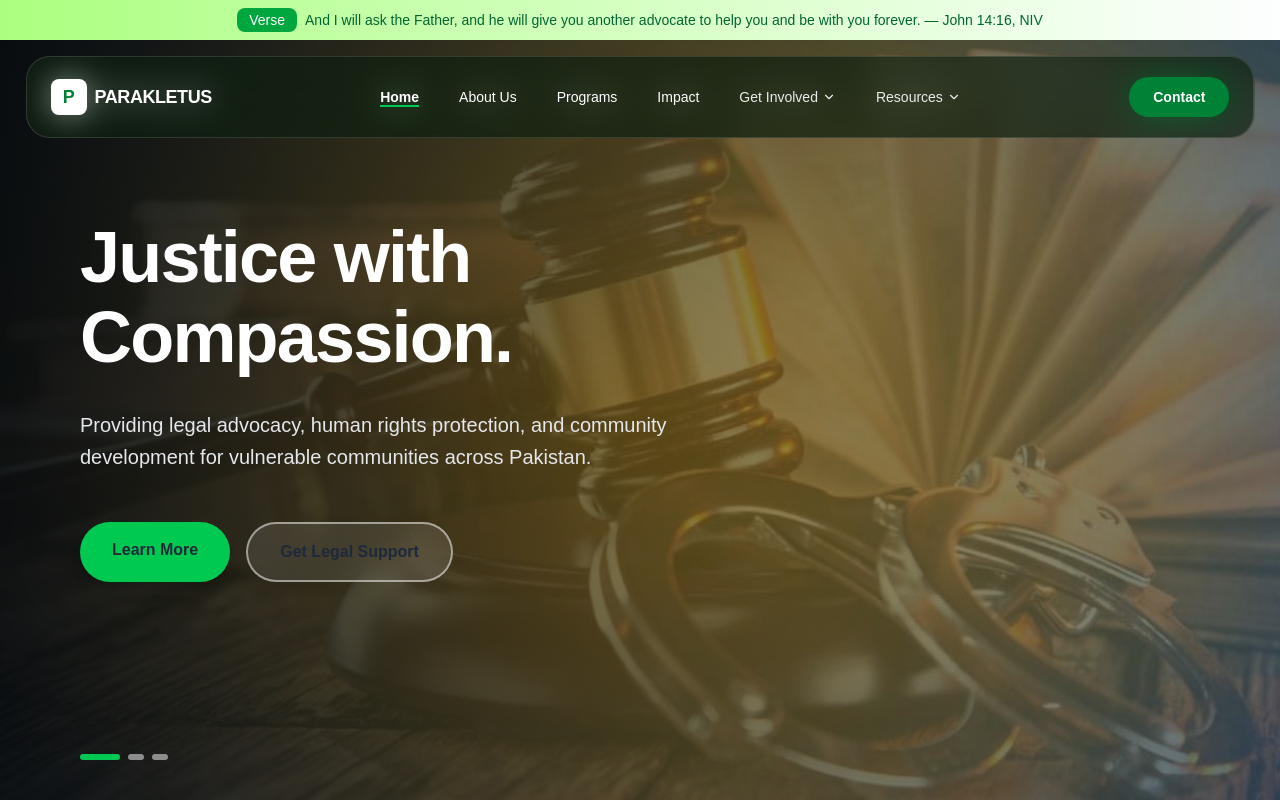
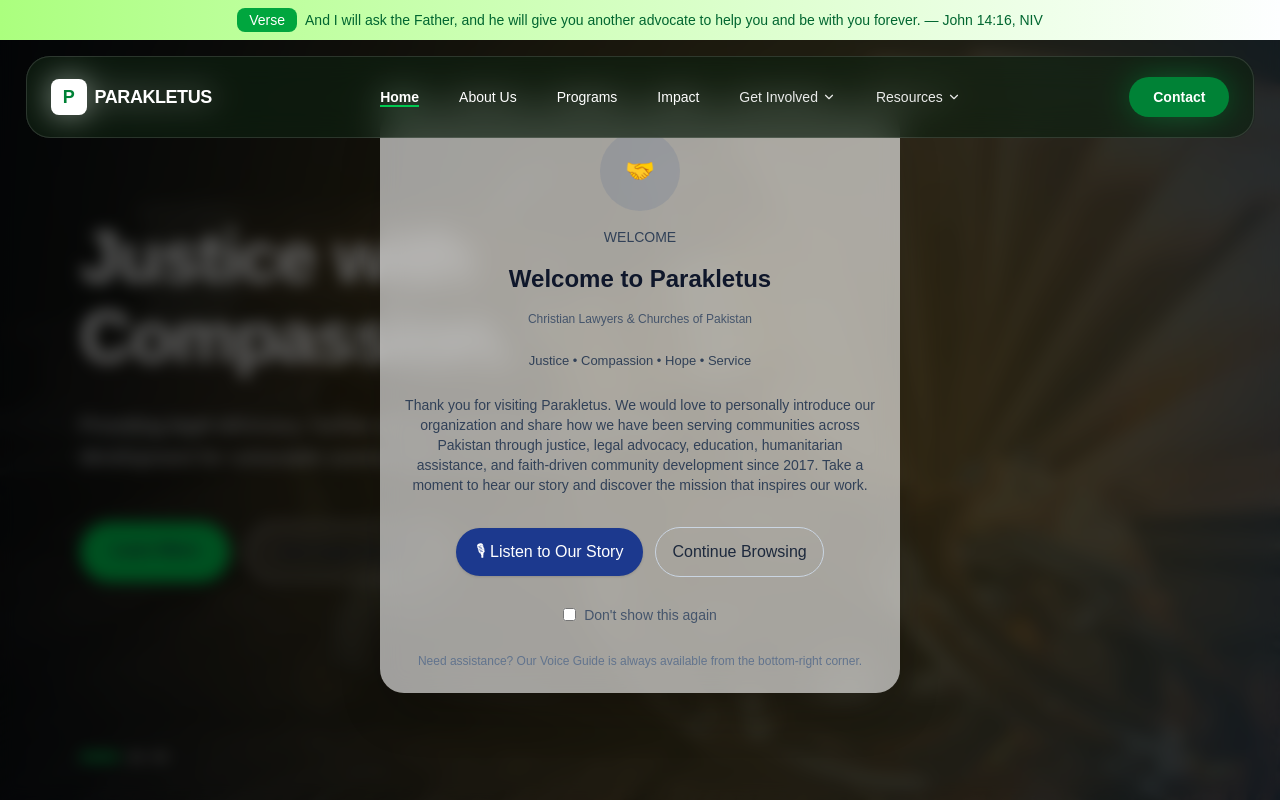
Before and after one commit to jannicaSD/ngo-website, a Next.js app: page / in a window 1280 px wide. Shown: the top 800 px of the page. Built offline with nearby package versions, Linux system fonts and the light colour scheme.

Commit message:
voice guide

```diff
--- /dev/null
+++ b/src/component/VoiceGuide.tsx
@@ -0,0 +1,94 @@
+"use client";
+
+import { useEffect, useRef, useState } from "react";
+import VoicePlayer from "./VoicePlayer";
+
+export default function VoiceGuide() {
+  const [show, setShow] = useState(false);
+  const [playerOpen, setPlayerOpen] = useState(false);
+  const [dontShow, setDontShow] = useState(false);
+  const timerRef = useRef<number | null>(null);
+
+  useEffect(() => {
+    try {
+      const suppressed = localStorage.getItem("voiceGuideSuppressUntil");
+      const seen = localStorage.getItem("voiceGuideSeen");
+      const now = Date.now();
+      if (suppressed && Number(suppressed) > now) return; // suppressed
+      if (seen) return; // already shown
+
+      // wait until 5s after load
+      timerRef.current = window.setTimeout(() => setShow(true), 5000);
+      return () => { if (timerRef.current) clearTimeout(timerRef.current); };
+    } catch (e) {
+      // ignore storage errors
+    }
+  }, []);
+
+  useEffect(() => {
+    if (!show) return;
+    // mark seen so it won't auto-show again
+    try { localStorage.setItem("voiceGuideSeen", "1"); } catch {}
+  }, [show]);
+
+  const close = (suppressFor30Days = false) => {
+    setShow(false);
+    if (suppressFor30Days) {
+      const until = Date.now() + 30 * 24 * 60 * 60 * 1000;
+      try { localStorage.setItem("voiceGuideSuppressUntil", String(until)); } catch {}
+    }
+  };
+
+  const openPlayer = () => {
+    setShow(false);
+    setPlayerOpen(true);
+  };
+
+  // keyboard accessibility: ESC closes
+  useEffect(() => {
+    const onKey = (e: KeyboardEvent) => {
+      if (e.key === "Escape") setShow(false);
+    };
+    window.addEventListener("keydown", onKey);
+    return () => window.removeEventListener("keydown", onKey);
+  }, []);
+
+  if (!show && !playerOpen) return null;
+
+  return (
+    <>
+      {show && (
+        <div className="fixed inset-0 z-40 flex items-center justify-center">
+          <div className="absolute inset-0 bg-black/60 backdrop-blur-sm transition-opacity duration-400" aria-hidden />
+
+          <div role="dialog" aria-modal="true" aria-labelledby="vg-heading" className="relative z-50 max-w-[520px] w-full mx-4 rounded-[24px] bg-white/60 backdrop-blur-md shadow-2xl p-6 text-slate-900" style={{transition: 'transform 500ms ease, opacity 500ms ease', transform: 'scale(1)', opacity: 1}}>
+            <div className="flex flex-col items-center text-center gap-4">
+              <div className="w-20 h-20 rounded-full bg-blue-900/10 flex items-center justify-center text-blue-900 text-2xl">🤝</div>
+              <div className="text-sm text-slate-700 uppercase">Welcome</div>
+              <h2 id="vg-heading" className="text-2xl font-extrabold">Welcome to Parakletus</h2>
+              <div className="text-xs text-slate-600">Christian Lawyers &amp; Churches of Pakistan</div>
+              <div className="text-[13px] text-slate-700 mt-2">Justice • Compassion • Hope • Service</div>
+
+              <p className="text-sm text-slate-700 mt-2">Thank you for visiting Parakletus. We would love to personally introduce our organization and share how we have been serving communities across Pakistan through justice, legal advocacy, education, humanitarian assistance, and faith-driven community development since 2017. Take a moment to hear our story and discover the mission that inspires our work.</p>
+
+              <div className="flex items-center gap-3 mt-4">
+                <button onClick={openPlayer} className="flex items-center gap-2 bg-blue-900 text-white px-5 py-3 rounded-full shadow hover:scale-105 transition">
+                  <span>🎙 Listen to Our Story</span>
+                </button>
+                <button onClick={() => close(false)} className="px-4 py-3 rounded-full border border-slate-300 text-slate-800">Continue Browsing</button>
+              </div>
+
+              <label className="mt-3 text-sm text-slate-600 flex items-center gap-2"><input aria-label="Don't show again" type="checkbox" checked={dontShow} onChange={(e)=>setDontShow(e.target.checked)} className="accent-blue-800"/> Don't show this again</label>
+
+              <div className="text-xs text-slate-500 mt-3">Need assistance? Our Voice Guide is always available from the bottom-right corner.</div>
+            </div>
+          </div>
+        </div>
+      )}
+
+      {playerOpen && (
+        <VoicePlayer src="/voice.mp3" autoPlay onClose={() => setPlayerOpen(false)} />
+      )}
+    </>
+  );
+}
--- /dev/null
+++ b/src/component/VoicePlayer.tsx
@@ -0,0 +1,69 @@
+"use client";
+
+import { useEffect, useRef, useState } from "react";
+
+type Props = {
+  src: string;
+  onClose?: () => void;
+  autoPlay?: boolean;
+};
+
+export default function VoicePlayer({ src, onClose, autoPlay }: Props) {
+  const audioRef = useRef<HTMLAudioElement | null>(null);
+  const [playing, setPlaying] = useState(false);
+  const [time, setTime] = useState(0);
+
+  useEffect(() => {
+    const a = new Audio(src);
+    a.preload = "auto";
+    audioRef.current = a;
+
+    const onPlay = () => setPlaying(true);
+    const onPause = () => setPlaying(false);
+    const onTime = () => setTime(a.currentTime || 0);
+
+    a.addEventListener("play", onPlay);
+    a.addEventListener("pause", onPause);
+    a.addEventListener("timeupdate", onTime);
+
+    if (autoPlay) a.play().catch(() => {});
+
+    return () => {
+      a.pause();
+      a.removeEventListener("play", onPlay);
+      a.removeEventListener("pause", onPause);
+      a.removeEventListener("timeupdate", onTime);
+    };
+  }, [src, autoPlay]);
+
+  const toggle = () => {
+    const a = audioRef.current;
+    if (!a) return;
+    if (playing) a.pause(); else a.play().catch(() => {});
+  };
+
+  const close = () => {
+    const a = audioRef.current;
+    a?.pause();
+    onClose?.();
+  };
+
+  const format = (s: number) => {
+    const m = Math.floor(s / 60);
+    const sec = Math.floor(s % 60).toString().padStart(2, "0");
+    return `${m}:${sec}`;
+  };
+
+  return (
+    <div className="fixed bottom-6 right-6 z-50 bg-white/90 backdrop-blur rounded-full shadow-lg px-4 py-2 flex items-center gap-3 max-w-xs">
+      <button aria-label={playing ? "Pause" : "Play"} onClick={toggle} className="rounded-full bg-blue-800 text-white w-10 h-10 flex items-center justify-center hover:scale-105 transition">
+        {playing ? "▮▮" : "▶"}
+      </button>
+      <div className="text-sm text-slate-800">
+        <div className="font-semibold">Voice Guide</div>
+        <div className="text-xs">{format(time)}</div>
+      </div>
+      <button aria-label="Close player" onClick={close} className="ml-2 text-slate-600 hover:text-slate-900">✕</button>
+    </div>
+  );
+}
--- a/src/pages/index.tsx
+++ b/src/pages/index.tsx
@@ -13,6 +13,7 @@ import SuccessStories from "../component/sucessstories";
 import LatestNews from "../component/latest-news";
 import Partners from "../component/partner";
 import CTASection from "../component/cat"; // Fixed naming convention
+import VoiceGuide from "../component/VoiceGuide";
 
 export default function Index() {
   return (
@@ -50,6 +51,7 @@ export default function Index() {
       <CTASection />
 
       <Footer />
+      <VoiceGuide />
     </main>
   );
 }
```
Also changed, not shown: 1 other file (tests, documents, lock files or other folders).
